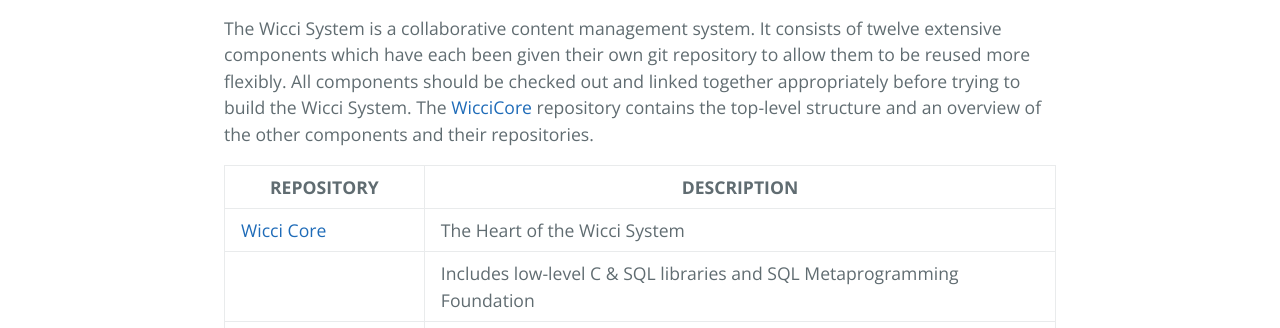
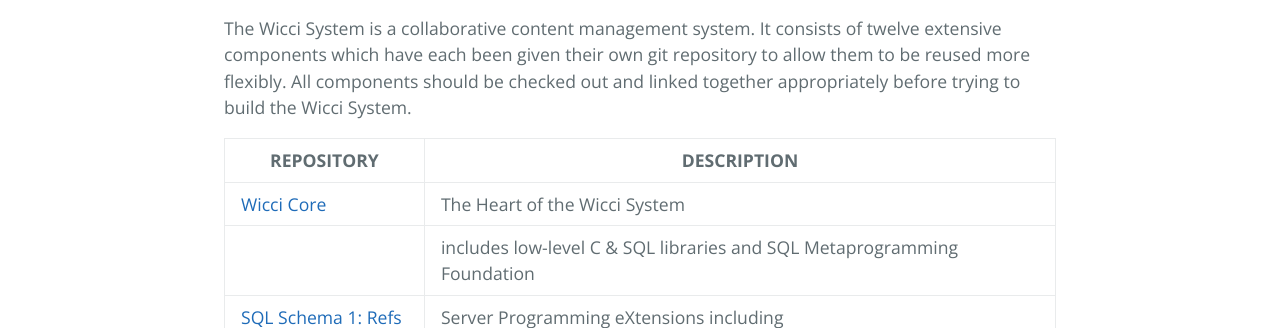
Before and after one commit to GregDavidson/wicci-core-S0_lib, a plain HTML site: page index.html in a window 1280 px wide. Shown: the part 470-798 px from the top of the page. Drawn offline with nearby package versions, Linux system fonts and the light colour scheme.

```diff
--- a/index.html
+++ b/index.html
@@ -22,7 +22,7 @@
       <h1>
 <a id="the-wicci-system" class="anchor" href="#the-wicci-system" aria-hidden="true"><span class="octicon octicon-link"></span></a>The Wicci System</h1>
 
-<p>The Wicci System is a collaborative content management system.  It consists of twelve extensive components which have each been given their own git repository to allow them to be reused more flexibly.  All components should be checked out and linked together appropriately before trying to build the Wicci System.  The <a href="https://github.com/GregDavidson/wicci-core-S0_lib">WicciCore</a> repository contains the top-level structure and an overview of the other components and their repositories.</p>
+<p>The Wicci System is a collaborative content management system.  It consists of twelve extensive components which have each been given their own git repository to allow them to be reused more flexibly.  All components should be checked out and linked together appropriately before trying to build the Wicci System.</p>
 
 <table>
 <thead>
@@ -38,7 +38,7 @@
 </tr>
 <tr>
 <td></td>
-<td>Includes low-level C &amp; SQL libraries and SQL Metaprogramming Foundation</td>
+<td>includes low-level C &amp; SQL libraries and SQL Metaprogramming Foundation</td>
 </tr>
 <tr>
 <td><a href="https://github.com/GregDavidson/wicci-core-S1_resf">SQL Schema 1: Refs</a></td>
```
Also changed, not shown: params.json (+1 -1 lines).
